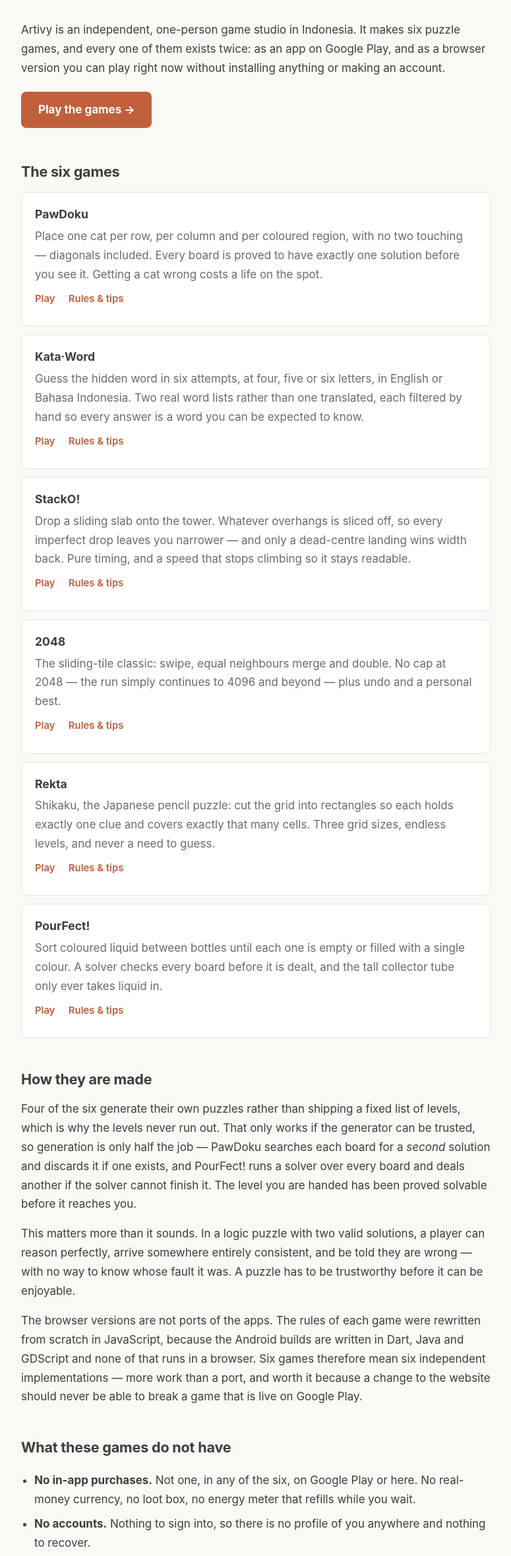
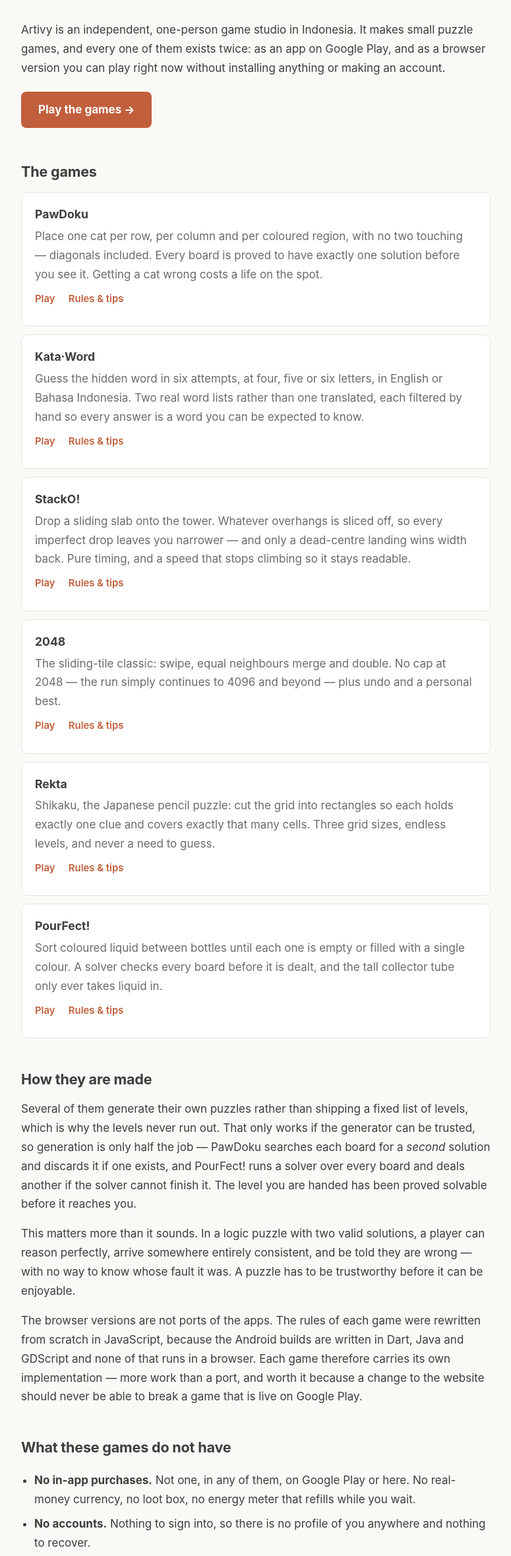
Before and after one commit to ndri-nr/ndri-nr.github.io, a plain HTML site: page index.html in a window 1280 px wide. Shown: the part 180-2539 px from the top of the page at 66% size, without its empty margins (252-1027 px from the left). Drawn offline with Linux system fonts and the light colour scheme.

Commit message:
docs(copy): stop hard-coding the number of games
Six places on this page counted the catalogue, so a seventh game meant editing the
domain root before it was even listed. The heading is "The games", the studio "makes
small puzzle games", and the sentence about six implementations of six sets of rules
is rewritten rather than word-swapped, since the arithmetic was the whole shape of
it. Same pass as the artivy repo.

Kata·Word's "six attempts, at four, five or six letters" stays: that is the game's
rules, not a count of games.

The list of titles is still by hand, and that is the honest coupling — a new game
belongs in it, and no wording change avoids that.

```diff
--- a/index.html
+++ b/index.html
@@ -5,7 +5,7 @@
     <meta charset="UTF-8">
     <meta name="viewport" content="width=device-width, initial-scale=1.0">
     <title>Artivy — small puzzle games for Android and the browser</title>
-    <meta name="description" content="Artivy is an independent one-person studio making six puzzle games — PawDoku, Kata·Word, StackO!, 2048, Rekta and PourFect! — for Android and playable free in any browser.">
+    <meta name="description" content="Artivy is an independent one-person studio making puzzle games — PawDoku, Kata·Word, StackO!, 2048, Rekta and PourFect! — for Android and playable free in any browser.">
     <link rel="canonical" href="https://ndri-nr.github.io/">
 
     <!--
@@ -167,11 +167,11 @@
         </header>
 
         <main>
-            <p>Artivy is an independent, one-person game studio in Indonesia. It makes six puzzle games, and every one of them exists twice: as an app on Google Play, and as a browser version you can play right now without installing anything or making an account.</p>
+            <p>Artivy is an independent, one-person game studio in Indonesia. It makes small puzzle games, and every one of them exists twice: as an app on Google Play, and as a browser version you can play right now without installing anything or making an account.</p>
 
             <p><a class="cta" href="/artivy/">Play the games &rarr;</a></p>
 
-            <h2>The six games</h2>
+            <h2>The games</h2>
 
             <ul class="games">
                 <li>
@@ -208,16 +208,16 @@
 
             <h2>How they are made</h2>
 
-            <p>Four of the six generate their own puzzles rather than shipping a fixed list of levels, which is why the levels never run out. That only works if the generator can be trusted, so generation is only half the job — PawDoku searches each board for a <em>second</em> solution and discards it if one exists, and PourFect! runs a solver over every board and deals another if the solver cannot finish it. The level you are handed has been proved solvable before it reaches you.</p>
+            <p>Several of them generate their own puzzles rather than shipping a fixed list of levels, which is why the levels never run out. That only works if the generator can be trusted, so generation is only half the job — PawDoku searches each board for a <em>second</em> solution and discards it if one exists, and PourFect! runs a solver over every board and deals another if the solver cannot finish it. The level you are handed has been proved solvable before it reaches you.</p>
 
             <p>This matters more than it sounds. In a logic puzzle with two valid solutions, a player can reason perfectly, arrive somewhere entirely consistent, and be told they are wrong — with no way to know whose fault it was. A puzzle has to be trustworthy before it can be enjoyable.</p>
 
-            <p>The browser versions are not ports of the apps. The rules of each game were rewritten from scratch in JavaScript, because the Android builds are written in Dart, Java and GDScript and none of that runs in a browser. Six games therefore mean six independent implementations — more work than a port, and worth it because a change to the website should never be able to break a game that is live on Google Play.</p>
+            <p>The browser versions are not ports of the apps. The rules of each game were rewritten from scratch in JavaScript, because the Android builds are written in Dart, Java and GDScript and none of that runs in a browser. Each game therefore carries its own implementation — more work than a port, and worth it because a change to the website should never be able to break a game that is live on Google Play.</p>
 
             <h2>What these games do not have</h2>
 
             <ul class="plain">
-                <li><strong>No in-app purchases.</strong> Not one, in any of the six, on Google Play or here. No real-money currency, no loot box, no energy meter that refills while you wait.</li>
+                <li><strong>No in-app purchases.</strong> Not one, in any of them, on Google Play or here. No real-money currency, no loot box, no energy meter that refills while you wait.</li>
                 <li><strong>No accounts.</strong> Nothing to sign into, so there is no profile of you anywhere and nothing to recover.</li>
                 <li><strong>No server.</strong> The games run entirely on your device. Progress in the browser versions is stored by your own browser and never uploaded.</li>
                 <li><strong>Offline.</strong> The apps work with no connection at all; the browser versions work once the page has loaded.</li>
```
